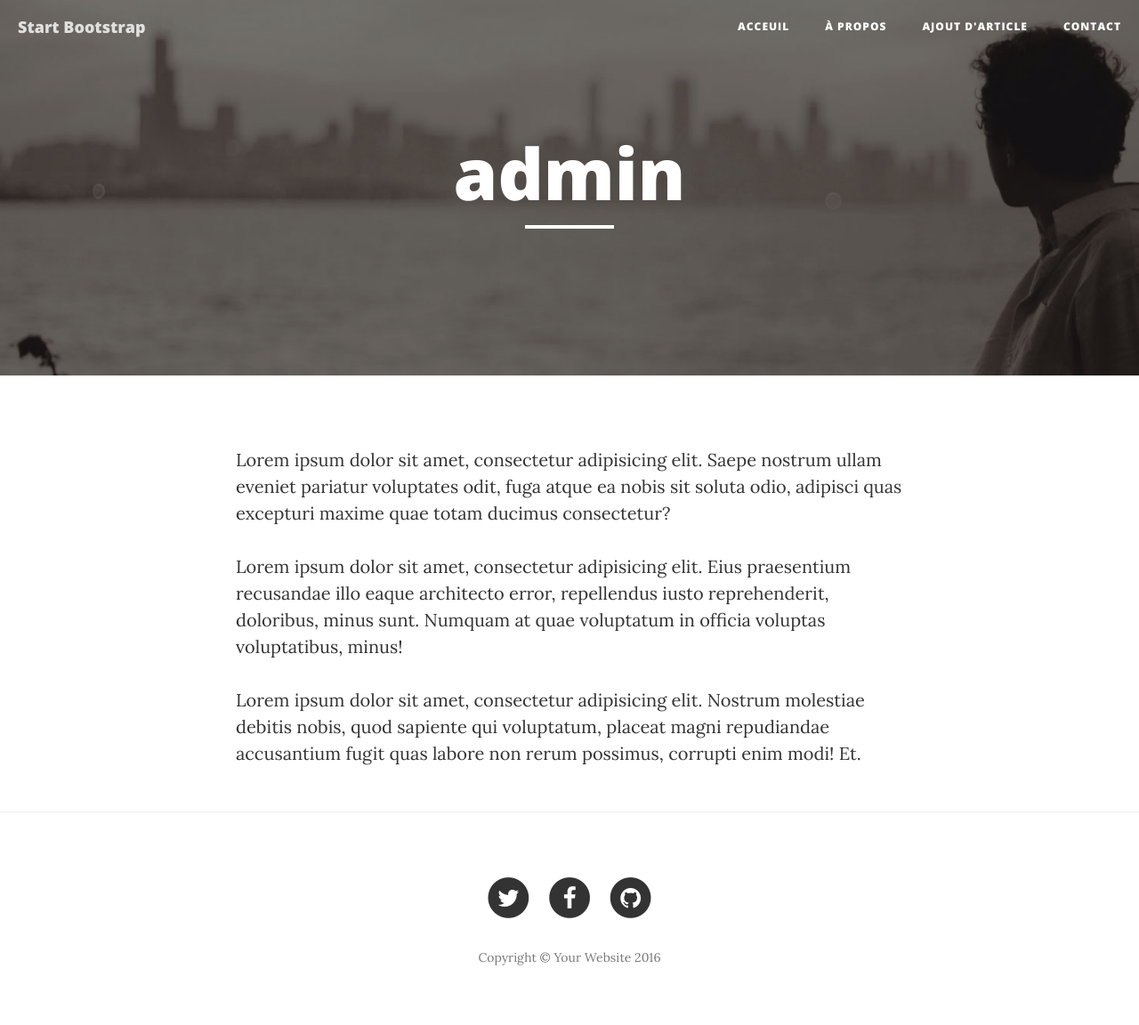
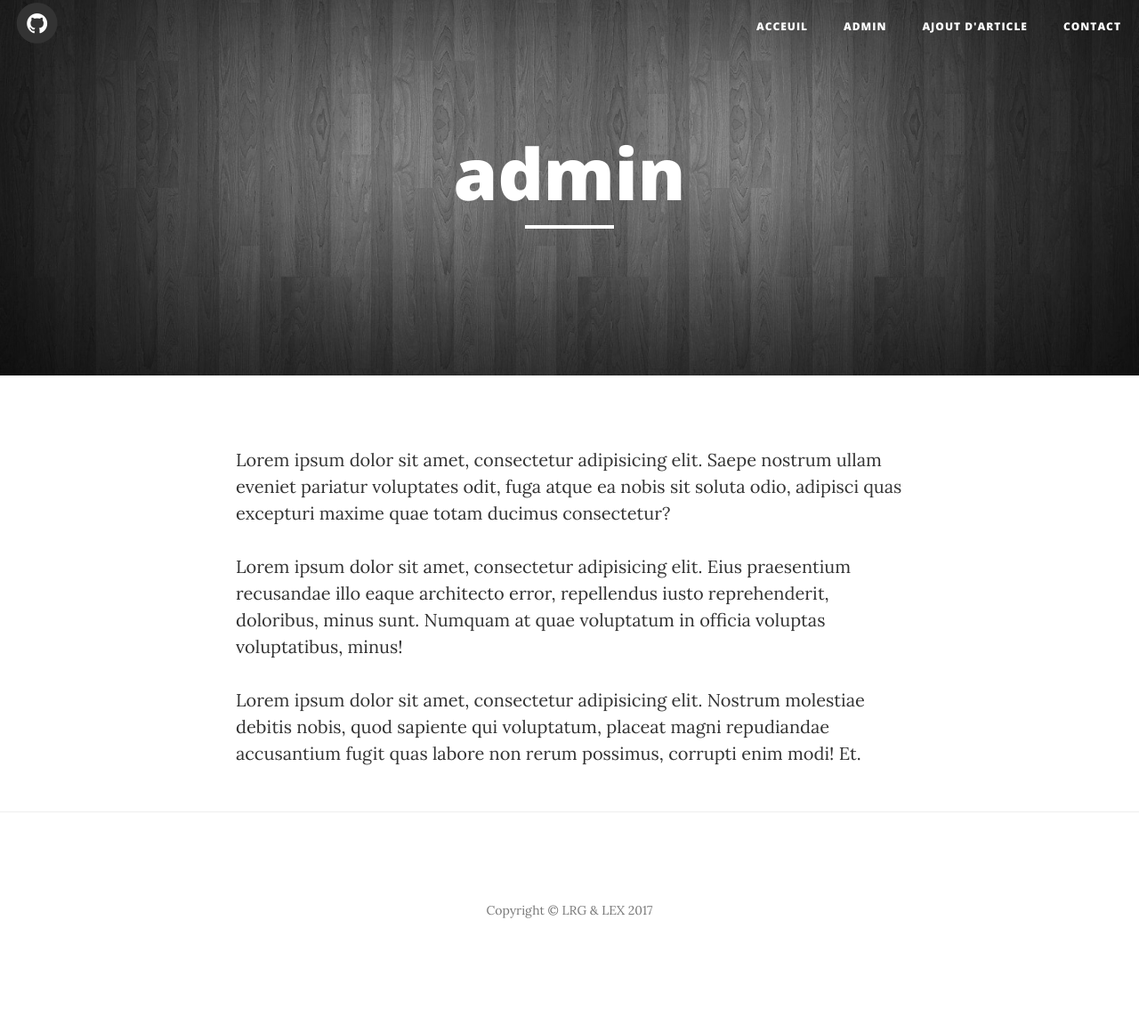
Before and after one commit to lrgingras/tp1, a Flask app: page /article in a window 1280 px wide. Shown: the whole page at 89% size. After the commit the page ends 1032 px from the top, so only its background shows below. Run offline with Flask 2, Linux system fonts and the light colour scheme; some libraries are stand-ins or nearby versions.

Commit message:
delete images + chg fond

```diff
--- a/index.py
+++ b/index.py
@@ -26,12 +26,12 @@ app = Flask(__name__)
 def page_accueil():
     limite='5'
     articles = get_db().get_article_limite(limite)
-    return render_template('index.html', titre="Acceuil",  sous_titre="Pour les amoureux de la simplicité",articles=articles)
+    return render_template('index.html', titre="Acceuil",  sousTitre="Pour les amoureux du simple et efficace",articles=articles)
 
 
 @app.route('/article')
 def page_prog_web_avancee():
-    return render_template('about.html',titre="admin",sous_titre="")
+    return render_template('about.html',titre="admin",sousTitre="")
 
 @app.route('/recherche')
 def recherche():
--- a/templates/HeaderFooter.html
+++ b/templates/HeaderFooter.html
@@ -41,7 +41,12 @@
                     <span class="sr-only">Toggle navigation</span>
                     Menu <i class="fa fa-bars"></i>
                 </button>
-                <a class="navbar-brand" href="index.html">Start Bootstrap</a>
+                <a href="https://github.com/lrgingras/tp1">
+                    <span class="fa-stack fa-lg">
+                        <i class="fa fa-circle fa-stack-2x"></i>
+                        <i class="fa fa-github fa-stack-1x fa-inverse"></i>
+                    </span>
+                </a>
             </div>
 
             <!-- Collect the nav links, forms, and other content for toggling -->
@@ -51,7 +56,7 @@
                         <a href="/">Acceuil</a>
                     </li>
                     <li>
-                        <a href="/about">à propos</a>
+                        <a href="/about">Admin</a>
                     </li>
                     <li>
                         <a href="/ajout">Ajout d'article</a>
@@ -67,7 +72,7 @@
     </nav>
 	<!-- Page Header -->
     <!-- Set your background image for this header on the line below. -->
-    <header class="intro-header" style="background-image: url('img/about-bg.jpg')">
+    <header class="intro-header" style="background-image: url('static/img/background-images.jpg')">
         <div class="container">
             <div class="row">
                 <div class="col-lg-8 col-lg-offset-2 col-md-10 col-md-offset-1">
@@ -80,58 +85,33 @@
             </div>
         </div>
     </header>
+    <!-- <div style="background-image: url('static/img/body-background-images.jpg')"> -->
 	{% block content %}{% endblock %}
-
+	<!-- <div/> -->
 
 
 	<footer>
         <div class="container">
             <div class="row">
                 <div class="col-lg-8 col-lg-offset-2 col-md-10 col-md-offset-1">
-                    <ul class="list-inline text-center">
-                        <li>
-                            <a href="#">
-                                <span class="fa-stack fa-lg">
-                                    <i class="fa fa-circle fa-stack-2x"></i>
-                                    <i class="fa fa-twitter fa-stack-1x fa-inverse"></i>
-                                </span>
-                            </a>
-                        </li>
-                        <li>
-                            <a href="#">
-                                <span class="fa-stack fa-lg">
-                                    <i class="fa fa-circle fa-stack-2x"></i>
-                                    <i class="fa fa-facebook fa-stack-1x fa-inverse"></i>
-                                </span>
-                            </a>
-                        </li>
-                        <li>
-                            <a href="#">
-                                <span class="fa-stack fa-lg">
-                                    <i class="fa fa-circle fa-stack-2x"></i>
-                                    <i class="fa fa-github fa-stack-1x fa-inverse"></i>
-                                </span>
-                            </a>
-                        </li>
-                    </ul>
-                    <p class="copyright text-muted">Copyright &copy; Your Website 2016</p>
+                    <p class="copyright text-muted">Copyright &copy; LRG & LEX 2017</p>
                 </div>
             </div>
         </div>
     </footer>
 
     <!-- jQuery -->
-    <script src="vendor/jquery/jquery.min.js"></script>
+    <script src="static/vendor/jquery/jquery.min.js"></script>
 
     <!-- Bootstrap Core JavaScript -->
-    <script src="vendor/bootstrap/js/bootstrap.min.js"></script>
+    <script src="static/vendor/bootstrap/js/bootstrap.min.js"></script>
 
     <!-- Contact Form JavaScript -->
-    <script src="js/jqBootstrapValidation.js"></script>
-    <script src="js/contact_me.js"></script>
+    <script src="static/js/jqBootstrapValidation.js"></script>
+    <script src="static/js/contact_me.js"></script>
 
     <!-- Theme JavaScript -->
-    <script src="js/clean-blog.min.js"></script>
+    <script src="static/js/clean-blog.min.js"></script>
 
 </body>
 
```
Also changed, not shown: templates/index.html (+7 -8 lines), static/img/about-bg.jpg (deleted), static/img/background-images.jpg (added), static/img/contact-bg.jpg (deleted), static/img/home-bg.jpg (deleted), static/img/post-bg.jpg (deleted), static/img/post-sample-image.jpg (deleted), 1 other file.
